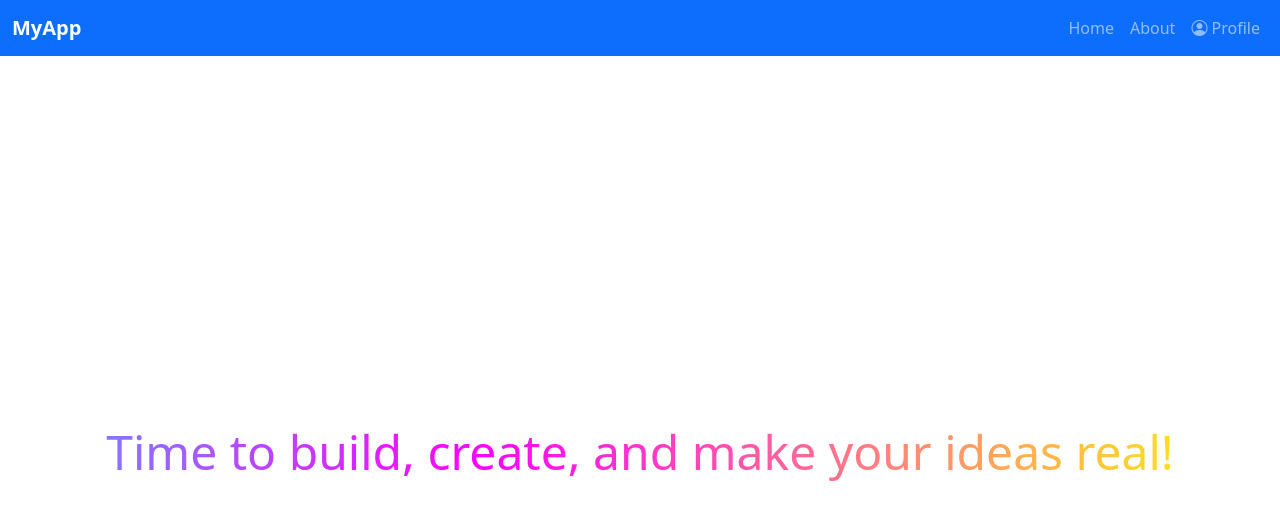
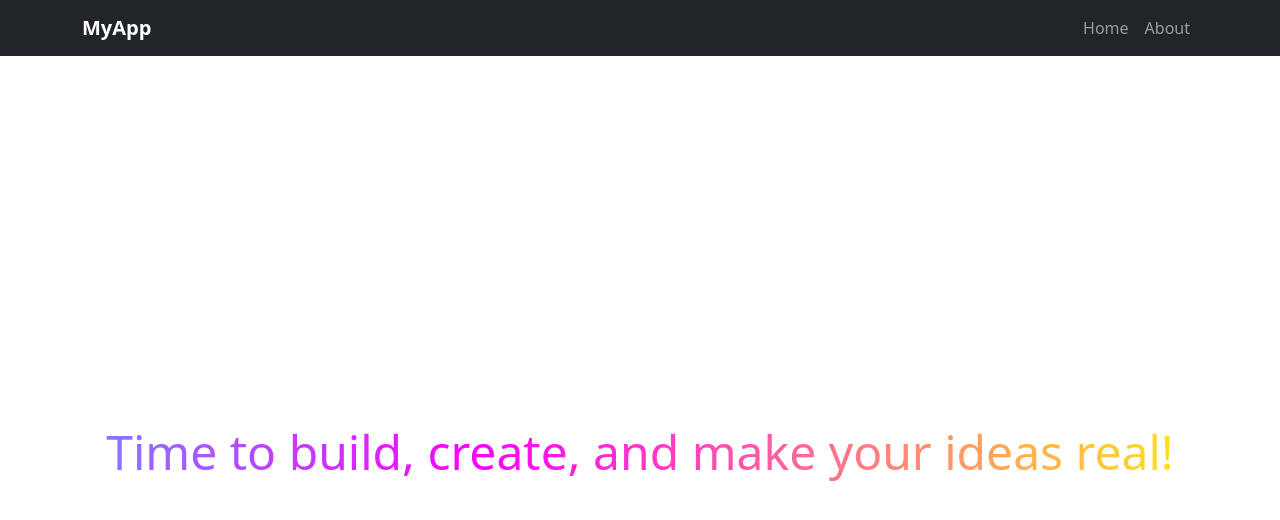
Before and after one commit to Hady-Taha/vue-base, a Vue app: page / in a window 1280 px wide. Shown: the top 520 px of the page. Built offline with nearby package versions, Linux system fonts and the light colour scheme.

Commit message:
Refactor Navbar component styles and remove Profile link

```diff
--- a/src/components/Navbar.vue
+++ b/src/components/Navbar.vue
@@ -4,8 +4,8 @@
 </script>
 
 <template>
-  <nav class="navbar navbar-expand-lg navbar-dark bg-primary">
-    <div class="container-fluid">
+  <nav class="navbar navbar-expand-lg navbar-dark bg-dark">
+    <div class="container">
       <!-- Brand -->
       <router-link class="navbar-brand" to="/">MyApp</router-link>
 
@@ -31,11 +31,6 @@
           <li class="nav-item">
             <router-link class="nav-link" to="/about">About</router-link>
           </li>
-          <li class="nav-item">
-            <router-link class="nav-link" to="/profile">
-              <i class="bi bi-person-circle"></i> Profile
-            </router-link>
-          </li>
         </ul>
       </div>
     </div>
```
